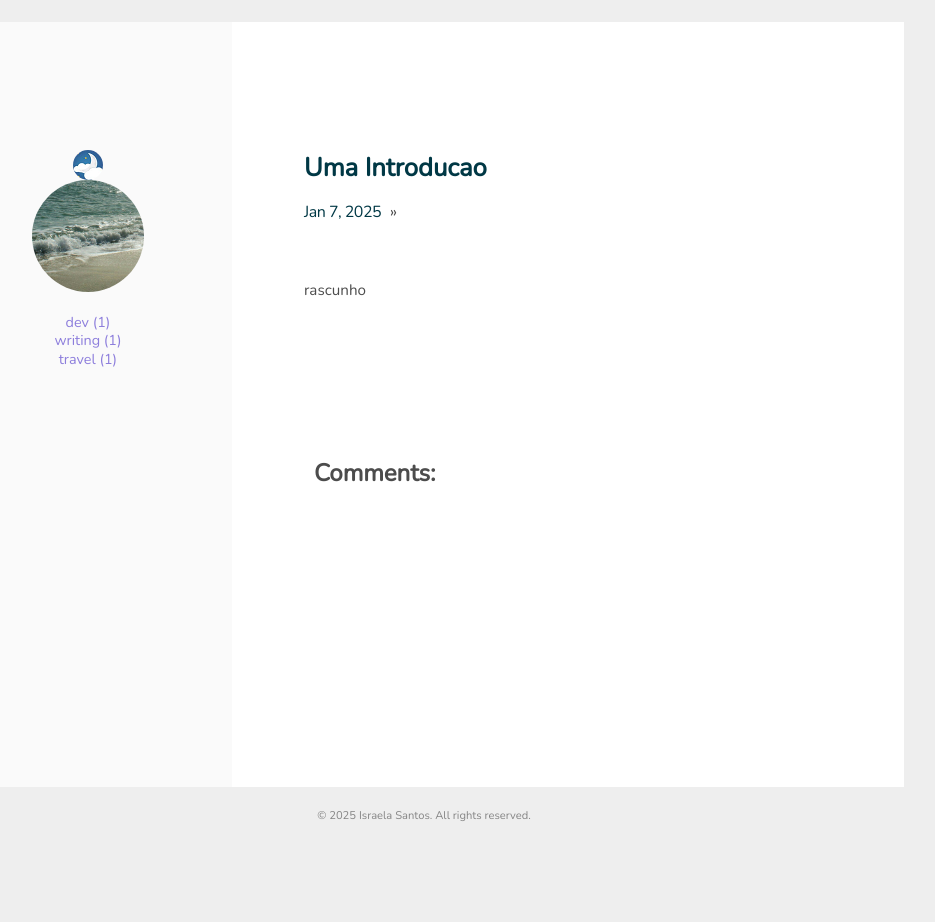
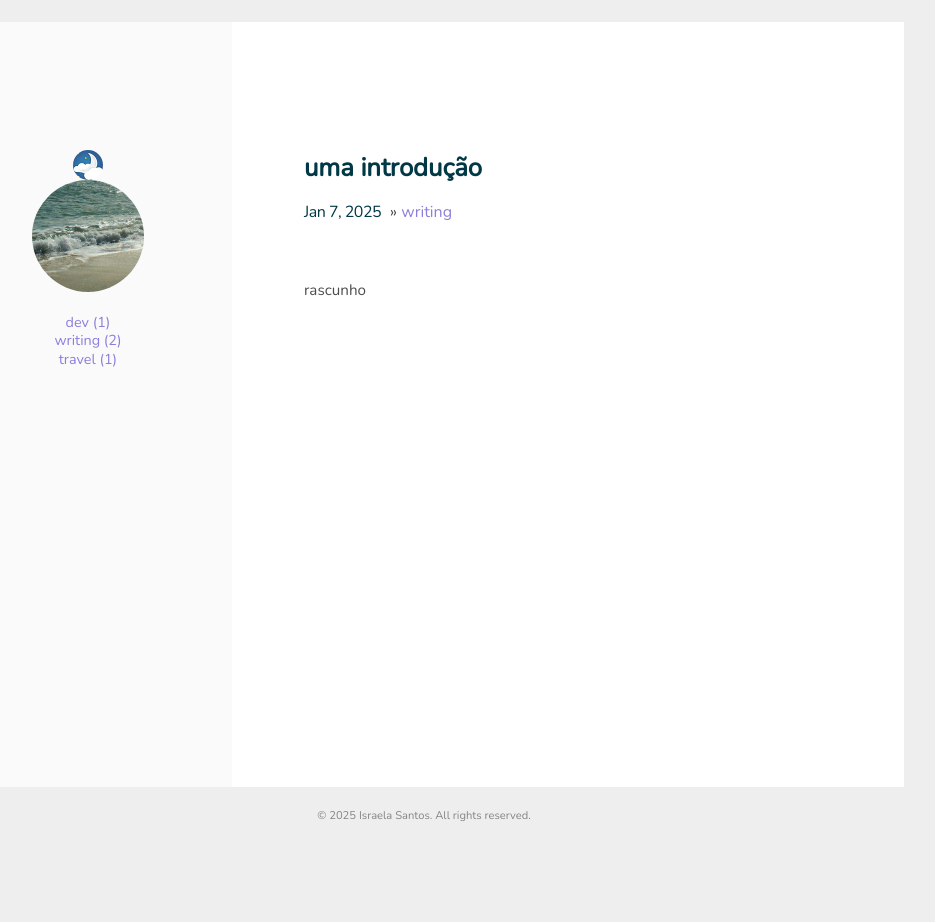
Before and after one commit to sraelai/y, a Jekyll site: the page built from _posts/2025-01-07-uma-introducao.md, in a window 1280 px wide. Shown: the whole page, without its empty margins (216-1151 px from the left). Built offline with Jekyll 4.4.1, drawn with Linux system fonts in a browser that asks for light colours; comment, search, counter and statistics services are not loaded.

Commit message:
Atualizar o 2025-01-07-uma-introducao.md

```diff
--- a/_posts/2025-01-07-uma-introducao.md
+++ b/_posts/2025-01-07-uma-introducao.md
@@ -1 +1,6 @@
+---
+title: uma introdução
+categories: [writing]
+comments: true
+---
 rascunho
```
